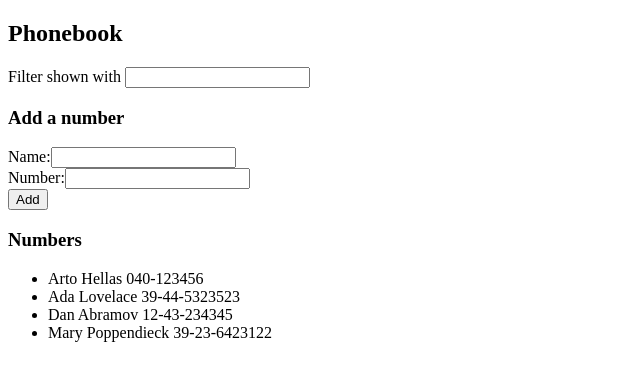
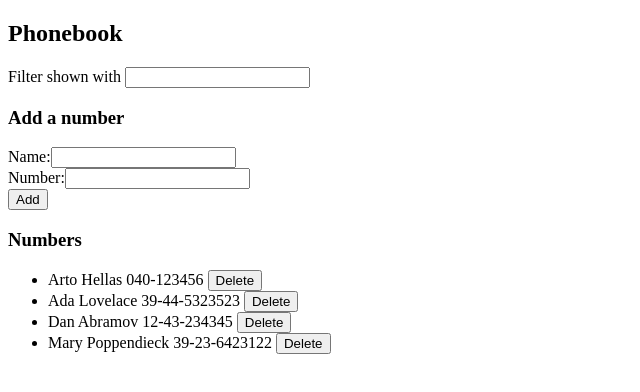
Before and after one commit to Pekk4/fullstack, a React (Create React App) app in the folder osa2/puhelinluettelo/: page / in a window 1280 px wide. Shown: the top 392 px of the page, without its empty margins (0-640 px from the left). Built offline with nearby package versions, Linux system fonts and the light colour scheme; data requests are answered from the project's data file.

Commit message:
Assignment 2.14

```diff
--- a/osa2/puhelinluettelo/src/App.js
+++ b/osa2/puhelinluettelo/src/App.js
@@ -50,7 +50,17 @@ const App = () => {
   const handleKeywordChange = (event) => {
     setNewFilter(event.target.value.toLowerCase())
   }
+  const handleRecordDelete = (record) => {
+    const confirmText = `Do you want to delete ${record.name} from phonebook?`
 
+    if (window.confirm(confirmText)) {
+      recordService
+        .deleteRecord(record.id)
+        .then(() => {
+          setPersons(persons.filter(person => person.id !== record.id))
+        })
+    }
+  }
   const recordsToShow = newFilter === ''
     ? persons
     : persons.filter(
@@ -72,7 +82,10 @@ const App = () => {
         newNumber={newNumber}
       />
       <h3>Numbers</h3>
-      <Persons records={recordsToShow} />
+      <Persons
+        records={recordsToShow}
+        deleteHandler={handleRecordDelete}
+      />
     </div>
   )
 }
--- a/osa2/puhelinluettelo/src/components/Person.js
+++ b/osa2/puhelinluettelo/src/components/Person.js
@@ -1,5 +1,9 @@
-const Person = ({ person }) => (
-    <li>{person.name} {person.number}</li>
+const Person = ({ person, handler }) => (
+    <li>
+        {person.name}{' '}
+        {person.number}{' '}
+        <button type="submit" onClick={() => {handler(person)}}>Delete</button>
+    </li>
 )
 
 export default Person
--- a/osa2/puhelinluettelo/src/components/Persons.js
+++ b/osa2/puhelinluettelo/src/components/Persons.js
@@ -1,12 +1,13 @@
 import Person from './Person'
 
-const Persons = ({ records }) => (
+const Persons = ({ records, deleteHandler }) => (
   <ul>
     {records.map(
       person =>
         <Person
           key={person.name}
           person={person}
+          handler={deleteHandler}
         />
       )
     }
--- a/osa2/puhelinluettelo/src/services/records.js
+++ b/osa2/puhelinluettelo/src/services/records.js
@@ -14,8 +14,13 @@ const update = (id, newObject) => {
   return axios.put(`${baseUrl}/${id}`, newObject)
 }
 
+const deleteRecord = (id) => {
+  return axios.delete(`${baseUrl}/${id}`)
+}
+
 export default {
   getAll,
   create,
   update,
+  deleteRecord,
 }
```
